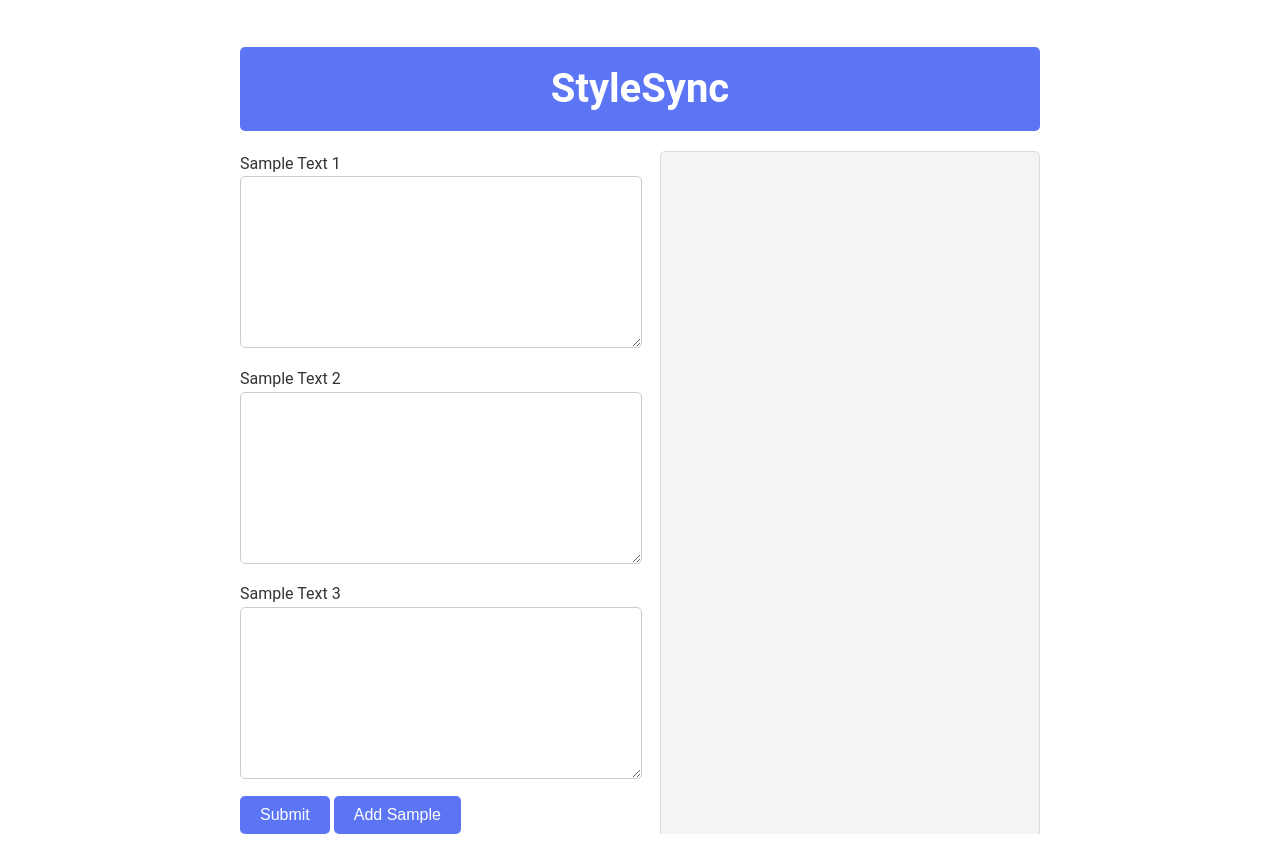
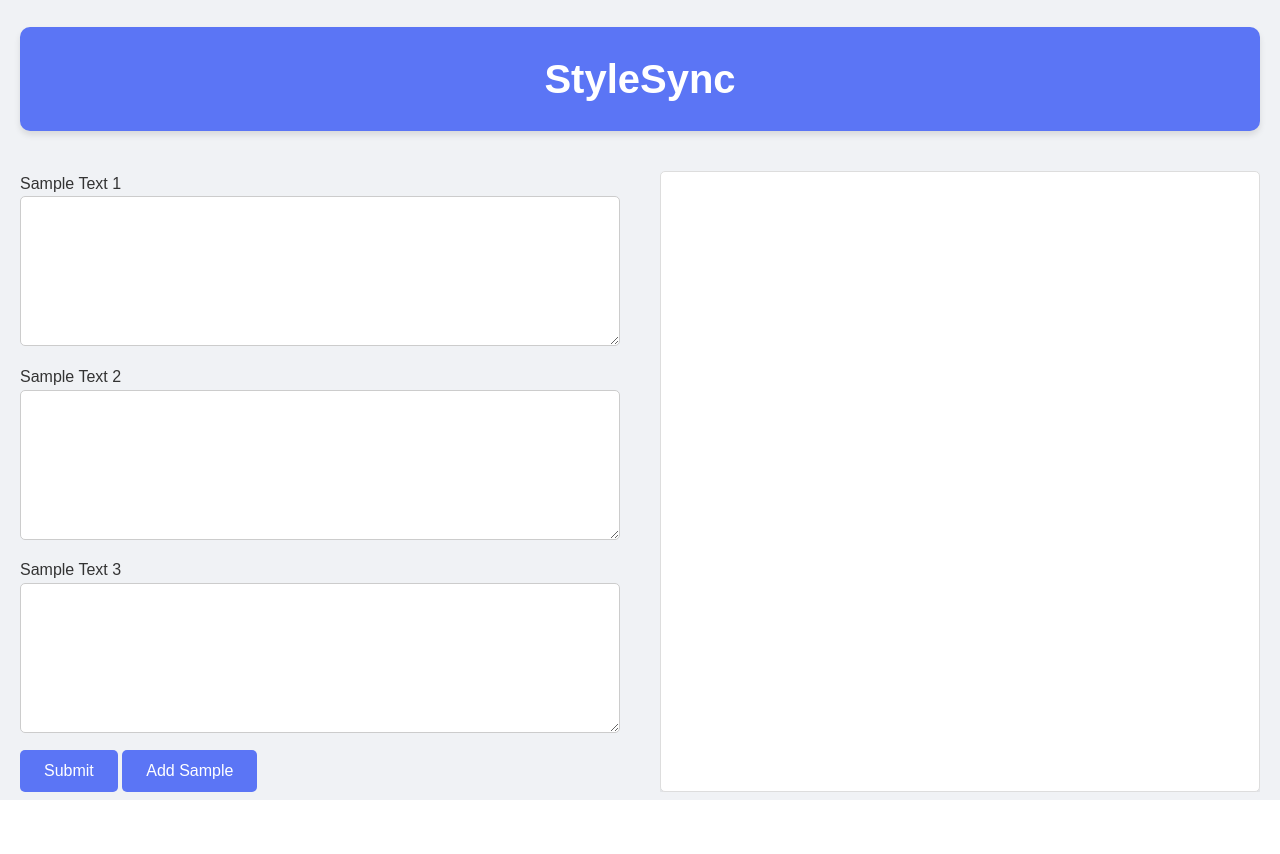
Before and after one commit to blakemartz/writing_assistant_webapp, a Flask app: page / in a window 1280 px wide. After the commit the page ends 800 px from the top, so only its background shows below. Run offline with Flask 3, Linux system fonts and the light colour scheme.

Commit message:
UI updates

```diff
--- a/static/styles.css
+++ b/static/styles.css
@@ -1,11 +1,21 @@
 /* General styles */
+* {
+  box-sizing: border-box;
+}
+
 body {
-  font-family: 'Roboto', Arial, sans-serif;
+  font-family: 'Poppins', Arial, sans-serif;
   line-height: 1.6;
   color: #333;
-  max-width: 800px;
+  margin: 0;
+  padding: 0;
+  background: #f0f2f5;
+}
+
+.app-container {
+  max-width: 1200px;
   margin: 0 auto;
-  padding: 20px;
+  padding: 20px 40px; /* Updated padding */
 }
 
 /* Page title */
@@ -13,33 +23,39 @@ h1 {
   font-size: 2.5rem;
   text-align: center;
   color: #fff;
-  margin-bottom: 20px;
-  padding: 10px 0;
+  margin-bottom: 40px;
+  padding: 20px 0;
   background-color: #5b75f5;
-  border-radius: 5px;
+  border-radius: 10px;
+  box-shadow: 0 4px 6px rgba(0, 0, 0, 0.1);
+  margin-right: 20px;
+  margin-left: 20px;
 }
 
 /* Form elements */
 textarea {
   width: 100%;
-  padding: 10px;
+  padding: 12px;
   margin-bottom: 10px;
   resize: vertical;
   min-height: 150px;
   border-radius: 5px;
   border: 1px solid #ccc;
   font-size: 1rem;
+  font-family: inherit;
 }
 
 button {
   background-color: #5b75f5;
   color: #fff;
-  padding: 10px 20px;
+  padding: 12px 24px;
   border: none;
   cursor: pointer;
   border-radius: 5px;
   font-weight: 500;
   font-size: 1rem;
+  font-family: inherit;
+  transition: background-color 0.3s;
 }
 
 button:hover {
@@ -49,16 +65,21 @@ button:hover {
 /* Layout */
 .app-wrapper {
   display: flex;
+  flex-wrap: wrap;
 }
 
 .text-input-section {
   flex: 1;
+  min-width: 300px;
   margin-right: 40px;
+  margin-left: 20px; /* Added margin */
 }
 
 .output-section {
   flex: 1;
+  min-width: 300px;
   overflow-y: auto;
+  margin-right: 20px; /* Added margin */
 }
 
 /* Result window */
@@ -66,10 +87,11 @@ button:hover {
   position: relative;
   height: 100%;
   padding: 20px;
-  background-color: #f4f4f4;
+  background-color: #fff;
   border: 1px solid #ddd;
   min-height: 300px;
   border-radius: 5px;
+  box-shadow: 0 4px 6px rgba(0, 0, 0, 0.1);
 }
 
 /* Loader */
```
